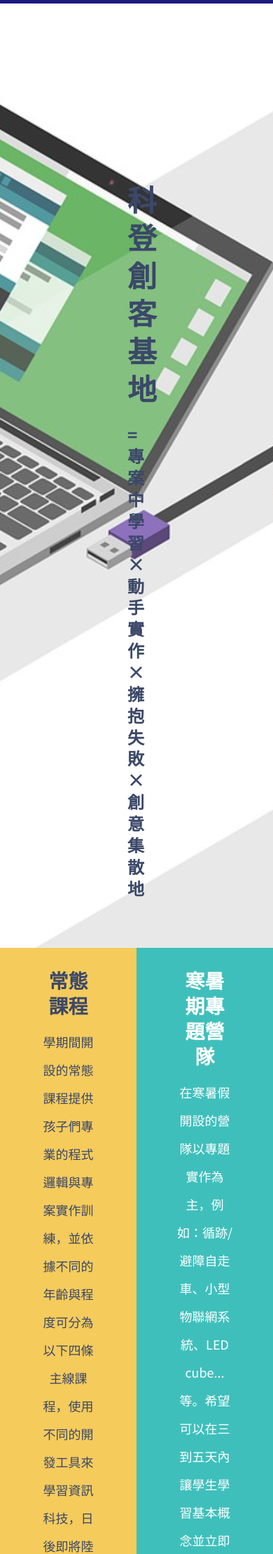
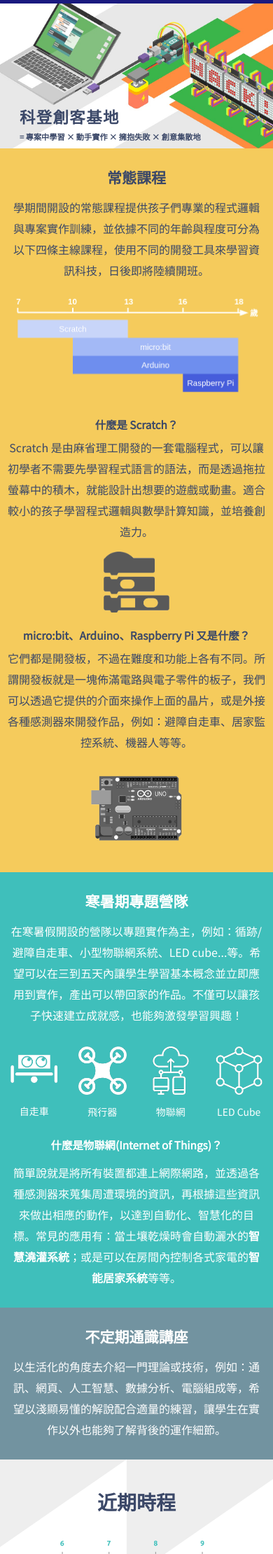
Before and after one commit to shihyuuuuuuu/golden_website, a Django app: page /home/makerspace in a window 390 px wide. Shown: the part 51-2271 px from the top of the page at 70% size. Run offline with Django 3.2, Linux system fonts and the light colour scheme.

Commit message:
Finish RWD of the maker space page

```diff
--- a/home/static/css/makerspace.css
+++ b/home/static/css/makerspace.css
@@ -1,9 +1,13 @@
-/**************
- * Page Cover *
- **************/
+.content-blk {
+    padding: 4rem 12rem;
+}
+p { font-size: 18px; line-height: 40px; }
+
+/* Page Cover */
 #cover {
     background-image: url('../images/coding.jpg');
     background-position: 50% 40%;
+    background-repeat: no-repeat;
     background-size: cover;
     color: #3b4868;
     margin-top: 4rem;
@@ -17,16 +21,7 @@
     letter-spacing: 1rem;
 }
 
-/************************
- * Three Course Systems *
- ************************/
-.content-blk {
-    padding: 4rem 12rem;
-}
-p {
-    font-size: 18px;
-    line-height: 40px;
-}
+/* Three Course Systems */
 #maker_course .cls_card {
     padding: 2rem 4rem;
     text-align: center;
@@ -42,6 +37,9 @@
 .qa p {
     margin-left: 2rem;
 }
+.qa img {
+    width: 100%;
+}
 #course_r {
     background-color: #7293A0;
     color: #fff;
@@ -55,12 +53,10 @@
     margin: 0;
 }
 #course_r img {
-    margin: 1rem 1.5rem;
+    margin: 1rem auto;
 }
 
-/*******************
- * Recent Schedule *
- *******************/
+/* Recent Schedule */
  #schedule {
     background-image: url('../images/white_bg2.png');
     background-position: 50% 40%;
@@ -73,9 +69,7 @@
     width: 70%;
 }
 
-/***********************
- * Teaching Philosophy *
- ***********************/
+/* Teaching Philosophy */
 #slogans {
     background-color: #7A7978;
     color: #FFF;
@@ -100,9 +94,7 @@
     line-height: 2.4rem;
 }
 
-/************
- * Features *
- ************/
+/* Features */
 #features {
     background-image: url('../images/white_bg1.png');
     background-position: 50% 40%;
@@ -116,3 +108,82 @@
 #features .description {
     margin-top: 1.5em;
 }
+.ui.cards {
+    padding: 0;
+}
+
+@media only screen and (max-width: 767px) {
+    .content-blk {
+        padding: 3rem 1rem;
+    }
+    p { font-size: 16px; line-height: 30px; }
+
+    /* Page Cover */
+    #cover {
+        background-position: 70% 50%;
+        background-size: 180%;
+        color: #3b4868;
+        margin-top: 4rem;
+        padding: 0rem 1rem;
+        text-align: left;
+    }
+    #cover .column {
+        margin-top: 10.5rem;
+        padding: 0 1rem;
+    }
+    #cover h1 {
+        font-size: 1.6rem;
+        letter-spacing: 0.1rem;
+        margin: 0;
+    }
+    #cover h2 {
+        font-size: 0.8rem;
+        letter-spacing: 0rem;
+        margin: 0.5rem auto 0.7rem auto;
+    }
+
+    /* Three Course Systems */
+    #maker_course .cls_card {
+        padding: 2rem 1rem;
+    }
+    #maker_course .qa {
+        text-align: center !important;
+    }
+    #maker_course h1 {
+        font-size: 1.5rem;
+    }
+    .qa p {
+        margin-left: 0rem;
+    }
+    .qa h3 {
+        font-size: 1.1rem;
+    }
+    .qa .ui.grid > .column {
+        padding: 0.5rem;
+    }
+    .qa img {
+        width: 25%;
+    }
+    .qa .ui.grid:last-child img {
+        transform: rotate(-90deg);
+    }
+    #course_r .three.wide {
+        display: none;
+    }
+
+    /* Recent Schedule */
+    #schedule img {
+        width: 100%;
+    }
+
+    /* Teaching Philosophy */
+    #slogans .column {
+        margin: 2rem auto;
+    }
+
+    /* Features */
+    .ui.cards > .card {
+        margin: 1rem auto;
+        width: 75%;
+    }
+}
--- a/home/templates/makerspace.html
+++ b/home/templates/makerspace.html
@@ -6,7 +6,7 @@
 {% block content %}
 <div class="content-blk" id="cover">
     <div class="ui padded grid">
-        <div class="left floated nine wide column">
+        <div class="left floated nine wide computer sixteen wide mobile column">
             <h1>科登創客基地</h1>
             <h2>= 專案中學習 × 動手實作 × 擁抱失敗 × 創意集散地</h2>
         </div>
@@ -14,60 +14,72 @@
 </div>
 <div id="maker_course">
     <div class="ui padded grid">
-        <div class="eight wide column cls_card" id="course_l">
+        <div class="eight wide computer sixteen wide mobile column cls_card" id="course_l">
             <h1>常態課程</h1>
             <p>學期間開設的常態課程提供孩子們專業的程式邏輯與專案實作訓練，並依據不同的年齡與程度可分為以下四條主線課程，使用不同的開發工具來學習資訊科技，日後即將陸續開班。</p>
             <img class="ui image" src="{% static 'images/normal_course.png' %}">
             <div class="qa">
                 <h3>什麼是 Scratch？</h3>
                 <div class="ui grid">
-                    <div class="twelve wide column">
+                    <div class="twelve wide computer sixteen wide mobile column">
                         <p>Scratch
                             是由麻省理工開發的一套電腦程式，可以讓初學者不需要先學習程式語言的語法，而是透過拖拉螢幕中的積木，就能設計出想要的遊戲或動畫。適合較小的孩子學習程式邏輯與數學計算知識，並培養創造力。
                         </p>
                     </div>
-                    <div class="four wide column">
-                        <img src="{% static 'images/scratch.png' %}" style="width:100%;">
+                    <div class="four wide computer sixteen wide mobile column">
+                        <img src="{% static 'images/scratch.png' %}">
                     </div>
                 </div>
                 <h3>micro:bit、Arduino、Raspberry Pi 又是什麼？</h3>
                 <div class="ui grid">
-                    <div class="twelve wide column">
+                    <div class="twelve wide computer sixteen wide mobile column">
                         <p>它們都是開發板，不過在難度和功能上各有不同。所謂開發板就是一塊佈滿電路與電子零件的板子，我們可以透過它提供的介面來操作上面的晶片，或是外接各種感測器來開發作品，例如：避障自走車、居家監控系統、機器人等等。
                         </p>
                     </div>
-                    <div class="four wide column">
-                        <img src="{% static 'images/arduino.png' %}" style="width:100%;">
+                    <div class="four wide computer sixteen wide mobile column">
+                        <img src="{% static 'images/arduino.png' %}">
                     </div>
                 </div>
             </div>
         </div>
-        <div class="eight wide column" id="course_r">
+        <div class="eight wide computer sixteen wide mobile column" id="course_r">
             <div class="ui padded grid">
                 <div class="sixteen wide column cls_card">
                     <h1>寒暑期專題營隊</h1>
                     <p>在寒暑假開設的營隊以專題實作為主，例如：循跡/避障自走車、小型物聯網系統、LED
                         cube...等。希望可以在三到五天內讓學生學習基本概念並立即應用到實作，產出可以帶回家的作品。不僅可以讓孩子快速建立成就感，也能夠激發學習興趣！</p>
+                    <div class="ui grid">
+                        <div class="four wide column">
                             <figure>
                                 <img class="ui tiny image" src="{% static 'images/car.png' %}">
                                 <figcaption>自走車</figcaption>
                             </figure>
+                        </div>
+                        <div class="four wide column">
                             <figure>
                                 <img class="ui tiny image" src="{% static 'images/drone_w.png' %}">
                                 <figcaption>飛行器</figcaption>
                             </figure>
+                        </div>
+                        <div class="four wide column">
                             <figure>
                                 <img class="ui tiny image" src="{% static 'images/cloud-computing_w.png' %}">
                                 <figcaption>物聯網</figcaption>
                             </figure>
+                        </div>
+                        <div class="four wide column">
                             <figure>
                                 <img class="ui tiny image" src="{% static 'images/cube_w.png' %}">
                                 <figcaption>LED Cube</figcaption>
                             </figure>
+                        </div>
+                        <div class="three wide column" style="padding: 0 1rem;">
                             <span data-tooltip="Icons made by Freepik/ultimatearm/Kiranshastry from www.flaticon.com"
-                        data-position="bottom right" data-inverted="">
+                                data-position="right center" data-inverted="" style="left: 0;" data-variation="mini">
                                 <i class="large question circle icon"></i>
                             </span>
+                        </div>
+                    </div>
                     <div class="qa">
                         <h3>什麼是物聯網(Internet of Things)？</h3>
                         <p>
```
Lines whose indentation alone changed are shown as unchanged.
